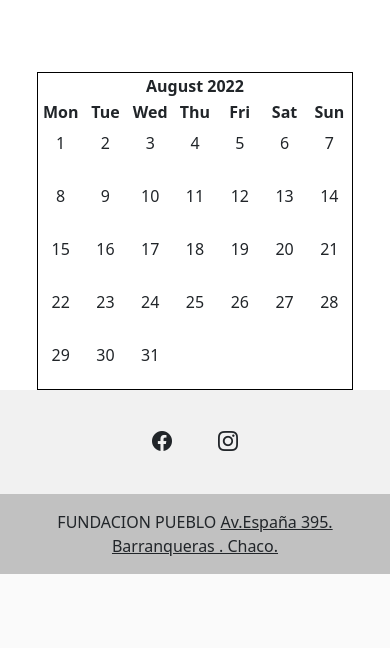
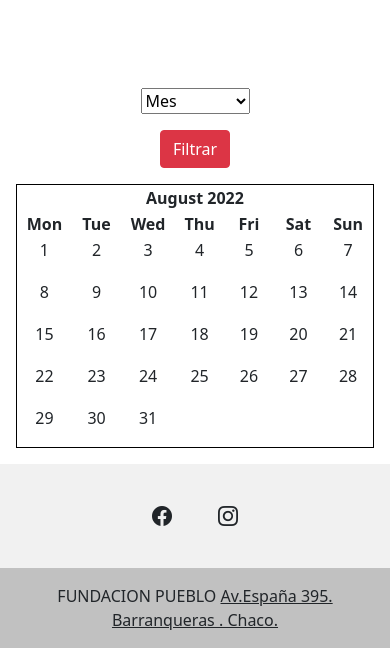
Before and after one commit to Furyko/proyecto-final-grupo-7-2022, a Django app: page /eventos/ in a window 390 px wide. Shown: the part 344-992 px from the top of the page. Before the commit the page ends 918 px from the top, so only its background shows below. Run offline with Django 3.2, Linux system fonts and the light colour scheme; data that the repository does not hold is empty; some libraries are stand-ins or nearby versions.

Commit message:
Refactor. La vista "Eventos" ahora es basada en clase y llamada "EventosView". Agregada funcionalidad para cambiar el mes del calendario. Ahora el calendario es responsive.

```diff
--- a/eventos/urls.py
+++ b/eventos/urls.py
@@ -4,7 +4,7 @@ from . import views
 urlpatterns = [
     path('inicio/', views.Inicio, name= 'inicio'),
     path('eventos_info/', views.Informacion, name= 'eventos_info'),
-    path('eventos/', views.Eventos, name= 'eventos'),
+    path('eventos/', views.EventosView.as_view(), name= 'eventos'),
     path('recursos/', views.Recursos, name= 'recursos'),
     path('contactos/', views.Contactos, name= 'contactos'),
     path('login/', views.Login, name= 'login'),
--- a/eventos/views.py
+++ b/eventos/views.py
@@ -1,5 +1,6 @@
 from django.shortcuts import render
 from datetime import datetime
+from django.views import generic
 from .utils import Calendar
 
 
@@ -11,14 +12,23 @@ def Informacion(request):
     template_name = "eventos_info.html"
     return render(request, template_name, {})
 
-def Eventos(request):
-    current_year = datetime.today().year
-    current_month = datetime.today().month
-    calendar = Calendar(current_year, current_month).formatmonth(withyear=True)
-    template_name = "eventos.html"
-    return render(request, template_name, {
-        "calendar": calendar
-        })
+class EventosView(generic.ListView):
+    template_name = 'eventos.html'
+
+    def get(self, request):
+        current_year = datetime.today().year
+        current_month = datetime.today().month
+        calendar = Calendar(current_year, current_month).formatmonth(withyear=True)
+        return render(request, self.template_name, {
+            "calendar": calendar
+            })
+
+    def post(self, request):
+        print(request.POST)
+        calendar = Calendar(2022, int(request.POST['mes'])).formatmonth(withyear=True)
+        return render(request, self.template_name, {
+            "calendar": calendar
+            })
 
 def Recursos(request):
     template_name = "recursos.html"
--- a/proyecto_ONG/static/css/estilos.css
+++ b/proyecto_ONG/static/css/estilos.css
@@ -1,12 +1,14 @@
+.calendar-container {
+    padding: 1rem;
+    width: 100%;
+}
+
 .calendar {
     border: 1px solid black;
     margin-left: auto;
     margin-right: auto;
     text-align: center;
-}
-
-.calendar td {
-    padding: 0.4rem;
+    width: 100%;
 }
 
 .event-day button {
@@ -22,3 +24,19 @@
 .event-day button:active {
     border: 1px solid red;
 }
+
+.calendar-options form {
+    display: flex;
+    flex-direction: column;
+}
+
+.calendar-selectables {
+    display: flex;
+    justify-content: space-around;
+}
+
+.calendar-submit {
+    display: flex;
+    justify-content: center;
+    padding: 1rem;
+}
--- a/templates/eventos.html
+++ b/templates/eventos.html
@@ -16,7 +16,34 @@
             </div>
             <br><br><br>
             <!-- Background image -->
-            <div>
+            <div class="calendar-container">
+                <div class="calendar-options">
+                    <form action="#" method="post">
+                        {% csrf_token %}
+                        <div class="calendar-selectables">
+                            <select
+                            name="mes"
+                            id="mes">
+                                <option value="" disabled selected>Mes</option>
+                                <option value="1">Enero</option>
+                                <option value="2">Febero</option>
+                                <option value="3">Marzo</option>
+                                <option value="4">Abril</option>
+                                <option value="5">Mayo</option>
+                                <option value="6">Junio</option>
+                                <option value="7">Julio</option>
+                                <option value="8">Agosto</option>
+                                <option value="9">Septiembre</option>
+                                <option value="10">Octubre</option>
+                                <option value="11">Noviembre</option>
+                                <option value="12">Diciembre</option>
+                            </select>
+                        </div>
+                        <div class="calendar-submit">
+                            <input type="submit" class="btn btn-danger" value="Filtrar">
+                        </div>
+                    </form>
+                </div>
                 {{ calendar|safe }}
             </div>
 
```
